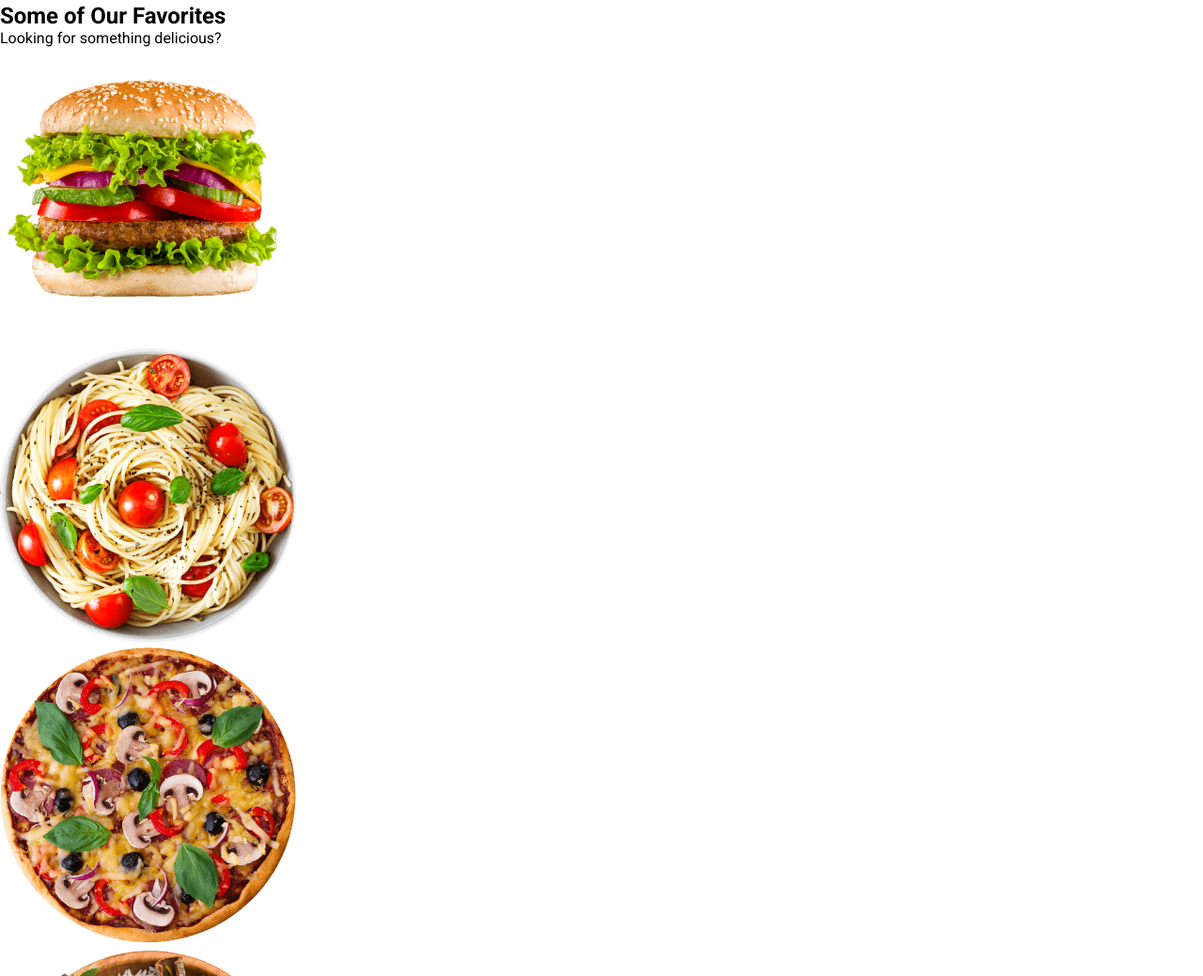
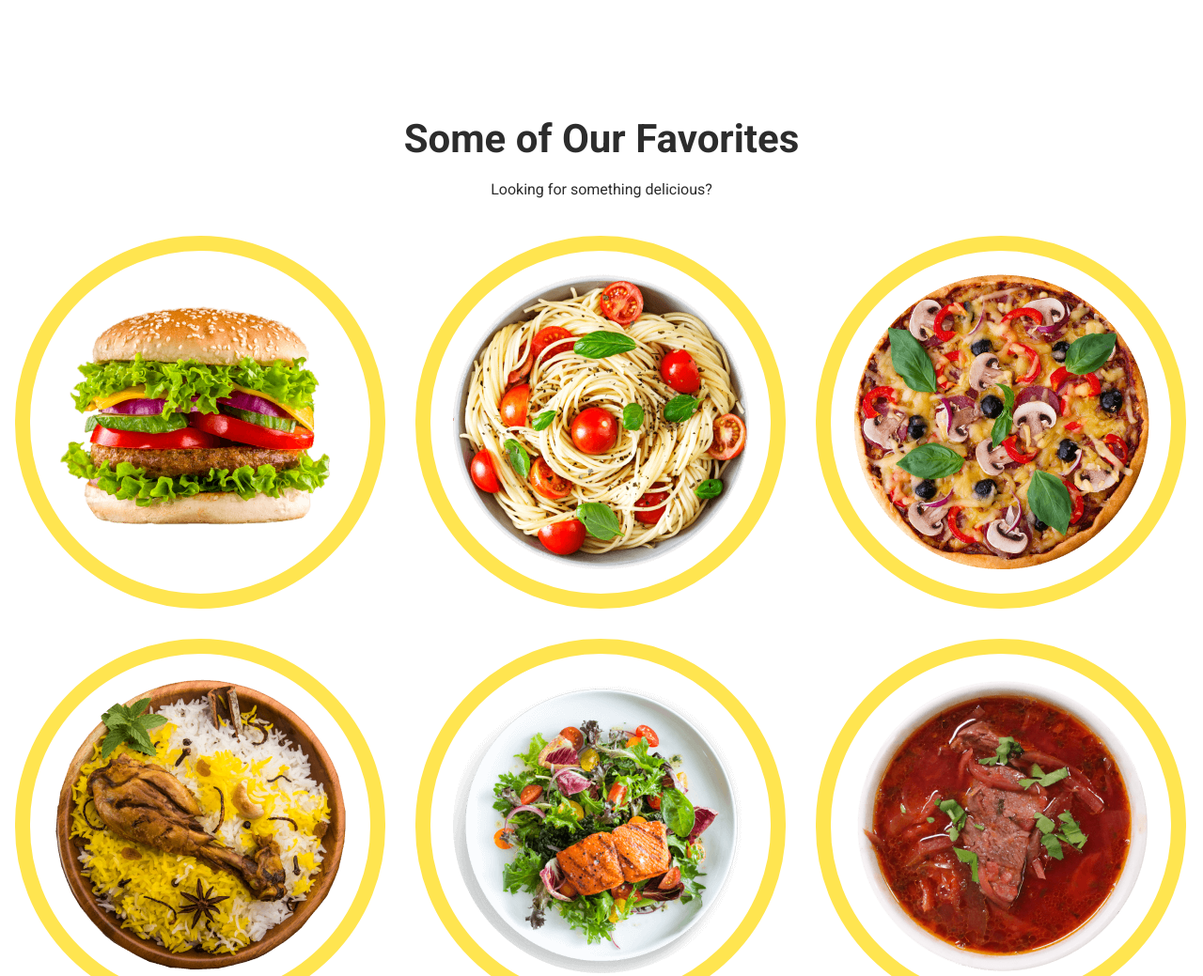
Before and after one commit to andreya-airini/blended-19-20, a plain HTML site: page index.html in a window 1280 px wide. Shown: the part 1471-2510 px from the top of the page at 94% size. Drawn offline with nearby package versions, Linux system fonts and the light colour scheme.

Commit message:
styles css file

```diff
--- a/css/favourites.css
+++ b/css/favourites.css
@@ -0,0 +1,38 @@
+.favourites {
+  padding-top: 120px;
+}
+.favourites-subtitle {
+  max-width: 656px;
+  margin: 0 auto 20px;
+  font-weight: 700;
+  font-size: 42px;
+  text-align: center;
+  color: #2c2c2c;
+}
+.favorites-text {
+  max-width: 656px;
+  font-size: 16px;
+  text-align: center;
+  color: #2c2c2c;
+  margin: 0 auto 40px;
+}
+.favourites-list {
+  display: flex;
+  flex-wrap: wrap;
+  column-gap: 32px;
+  row-gap: 32px;
+  width: calc((100% - 32 * 3) / 3);
+}
+.favorites-item {
+  border: 16px solid #ffe550;
+  border-radius: 197px;
+  width: 394px;
+  height: 397px;
+  display: flex;
+  justify-content: center;
+  align-items: center;
+}
+.favourites-list-image {
+  width: 315px;
+  height: auto;
+}
--- a/index.html
+++ b/index.html
@@ -4,18 +4,27 @@
     <meta charset="UTF-8" />
     <meta name="viewport" content="width=device-width, initial-scale=1.0" />
     <title>FoodSta</title>
-    <link rel="stylesheet" href="https://cdnjs.cloudflare.com/ajax/libs/normalize/8.0.1/normalize.min.css" integrity="sha512-NhSC1YmyruXifcj/KFRWoC561YpHpc5Jtzgvbuzx5VozKpWvQ+4nXhPdFgmx8xqexRcpAglTj9sIBWINXa8x5w==" crossorigin="anonymous" referrerpolicy="no-referrer" />
-    <link rel="preconnect" href="https://fonts.googleapis.com">
-<link rel="preconnect" href="https://fonts.gstatic.com" crossorigin>
-<link href="https://fonts.googleapis.com/css2?family=Roboto:ital,wght@0,100;0,300;0,400;0,500;0,700;0,900;1,100;1,300;1,400;1,500;1,700;1,900&display=swap" rel="stylesheet">
-    <link rel="stylesheet" href="./css/reset.css">
-    <link rel="stylesheet" href="./css/customers.css">
-    <link rel="stylesheet" href="./css/favourites.css">
-    <link rel="stylesheet" href="./css/footer.css">
-    <link rel="stylesheet" href="./css/heder.css">
-    <link rel="stylesheet" href="./css/hero.css">
-    <link rel="stylesheet" href="./css/offerings.css">
-    <link rel="stylesheet" href="./css/substribe.css">
+    <link
+      rel="stylesheet"
+      href="https://cdnjs.cloudflare.com/ajax/libs/normalize/8.0.1/normalize.min.css"
+      integrity="sha512-NhSC1YmyruXifcj/KFRWoC561YpHpc5Jtzgvbuzx5VozKpWvQ+4nXhPdFgmx8xqexRcpAglTj9sIBWINXa8x5w=="
+      crossorigin="anonymous"
+      referrerpolicy="no-referrer"
+    />
+    <link rel="preconnect" href="https://fonts.googleapis.com" />
+    <link rel="preconnect" href="https://fonts.gstatic.com" crossorigin />
+    <link
+      href="https://fonts.googleapis.com/css2?family=Roboto:ital,wght@0,100;0,300;0,400;0,500;0,700;0,900;1,100;1,300;1,400;1,500;1,700;1,900&display=swap"
+      rel="stylesheet"
+    />
+    <link rel="stylesheet" href="./css/reset.css" />
+    <link rel="stylesheet" href="./css/customers.css" />
+    <link rel="stylesheet" href="./css/favourites.css" />
+    <link rel="stylesheet" href="./css/footer.css" />
+    <link rel="stylesheet" href="./css/heder.css" />
+    <link rel="stylesheet" href="./css/hero.css" />
+    <link rel="stylesheet" href="./css/offerings.css" />
+    <link rel="stylesheet" href="./css/substribe.css" />
   </head>
   <body>
     <!-- Andreya -->
@@ -78,59 +87,66 @@
         <img src="./images/aple.png" alt="apple" />
       </section>
       <!-- Oleksiy -->
-      <section>
-        <h2>Some of Our Favorites</h2>
-        <p>Looking for something delicious?</p>
-        <ul>
-          <li>
+      <section class="favourites">
+        <div class="container">
+        <h2 class="favourites-subtitle">Some of Our Favorites</h2>
+        <p class="favorites-text">Looking for something delicious?</p>
+        <ul class="favourites-list">
+          <li class="favorites-item">
             <img
               src="./images/gamburger.png"
               alt="Gamburger"
               width="315"
               height="315"
+              class="favourites-list-image"
             />
           </li>
-          <li>
+          <li class="favorites-item">
             <img
               src="./images/Pasta.png"
               alt="Pasta"
               width="315"
               height="315"
+              class="favourites-list-image"
             />
-          </li>
-          <li>
+          </li class="favorites-item">
+          <li class="favorites-item">
             <img
               src="./images/pizza.png"
               alt="Pizza"
               width="315"
               height="315"
+              class="favourites-list-image"
             />
           </li>
-          <li>
+          <li class="favorites-item">
             <img
               src="./images/chicken.png"
               alt="Chicken"
               width="315"
               height="315"
+              class="favourites-list-image"
             />
           </li>
-          <li>
+          <li class="favorites-item">
             <img
               src="./images/salat.png"
               alt="Salat"
               width="315"
-              height="315"
+              height="315"class="favourites-list-image"
             />
           </li>
-          <li>
+          <li class="favorites-item">
             <img
               src="./images/borshch.png"
               alt="Borshch"
               width="315"
               height="315"
+              class="favourites-list-image"
             />
           </li>
         </ul>
+        </div>
       </section>
       <!-- Vladislav -->
       <section>
```
